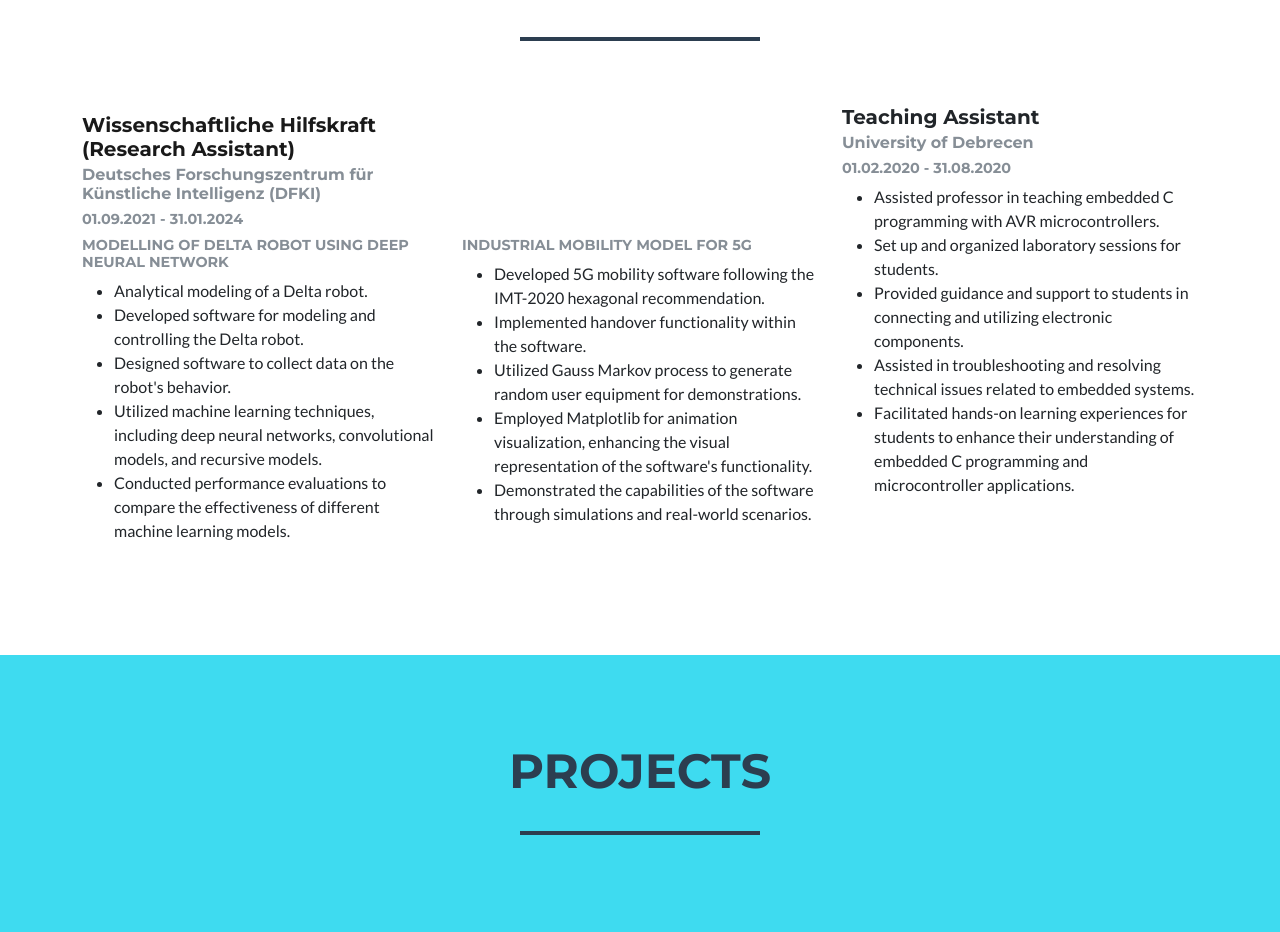
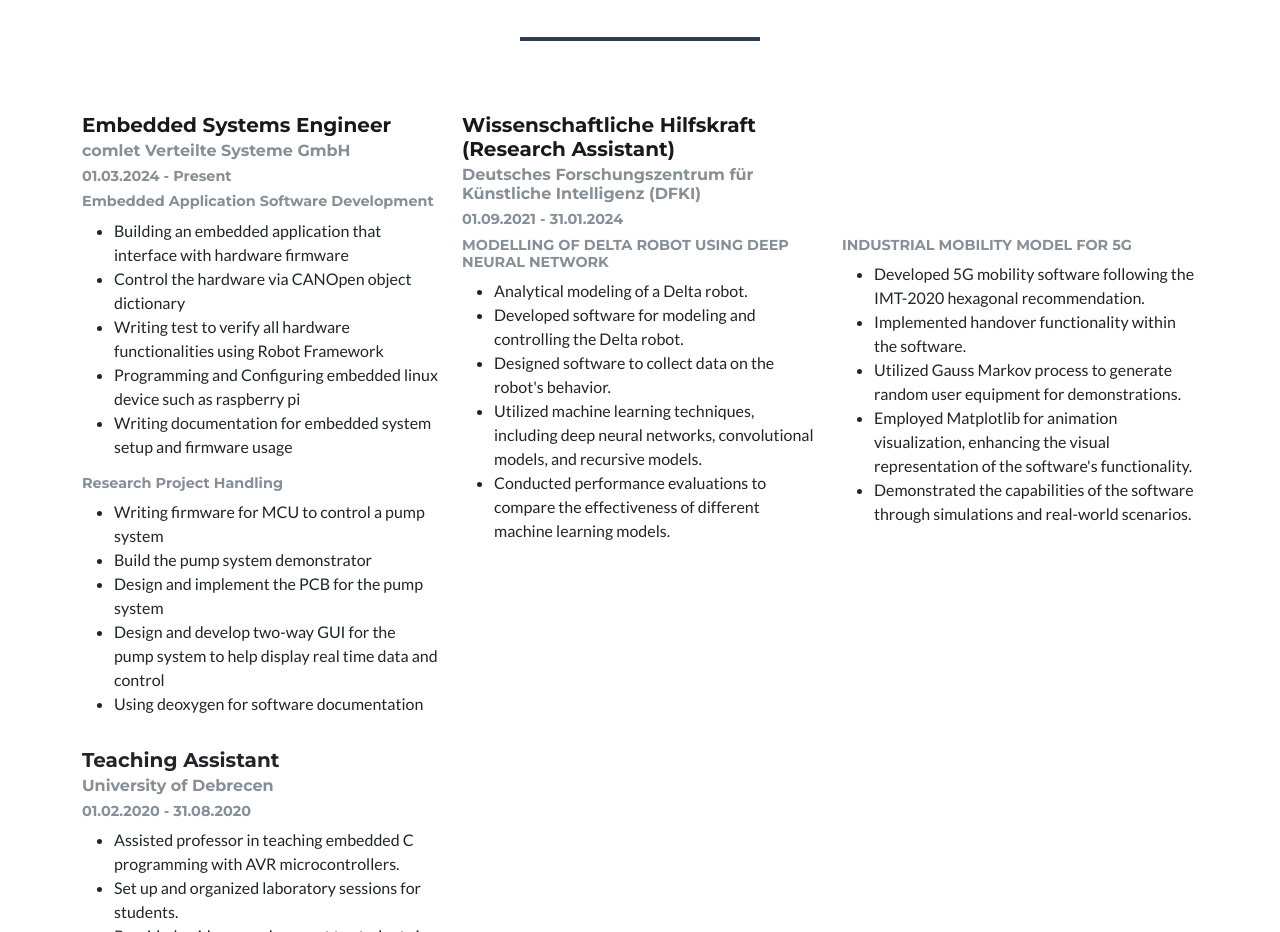
Before and after one commit to Tayuba/ayuba.website, a plain HTML site: page index.html in a window 1280 px wide. Shown: the part 1031-1963 px from the top of the page. Drawn offline with Linux system fonts and the light colour scheme; some packages are replaced by stand-ins of ours; a script that the page names is missing.

Commit message:
Profile Update

```diff
--- a/index.html
+++ b/index.html
@@ -49,6 +49,32 @@
             <h2 class="text-uppercase text-center text-secondary">Work Experience</h2>
             <hr class="star-dark mb-5">
             <div class="row">
+                <div class="col-md-6 col-lg-4 mt-4">
+                    <div class="card hide-card">
+                        <div class="card-body">
+                            <h5 class="card-title" style="text-align: left;"><strong><span style="color: rgba(0, 0, 0, 0.9);">Embedded Systems Engineer</span></strong></h5>
+                            <h6 class="text-muted card-subtitle mb-2" style="text-align: left;">comlet Verteilte Systeme GmbH </h6>
+                            <h6 class="text-muted card-subtitle mb-2 project-date mt-2" style="text-align: left;">01.03.2024 - Present</h6>
+                             <h6 class="text-muted card-subtitle mb-2 project-date mt-2">Embedded Application Software Development</h6>
+                            <ul>
+                                <li>Building an embedded application that interface with hardware firmware</li>
+                                <li>Control the hardware via CANOpen object dictionary</li>
+                                <li>Writing test to verify all hardware functionalities using Robot Framework</li>
+                                <li>Programming and Configuring embedded linux device such as raspberry pi</li>
+                                <li>Writing documentation for embedded system setup and firmware usage</li>
+                            </ul>
+                            <h6 class="text-muted card-subtitle mb-2 project-date mt-2">Research Project Handling</h6>
+                            <ul>
+                                <li>Writing firmware for MCU to control a pump system</li>
+                                <li>Build the pump system demonstrator</li>
+                                <li>Design and implement the PCB for the pump system</li>
+                                <li>Design and develop two-way GUI for the pump system to help display real time data and control</li>
+                                <li>Using deoxygen for software documentation</li>
+                            </ul>
+                        </div>
+                    </div>
+                </div>
+
                <div class="col-md-6 col-lg-4 mt-4">
                     <div class="card hide-card">
                         <div class="card-body">
```
